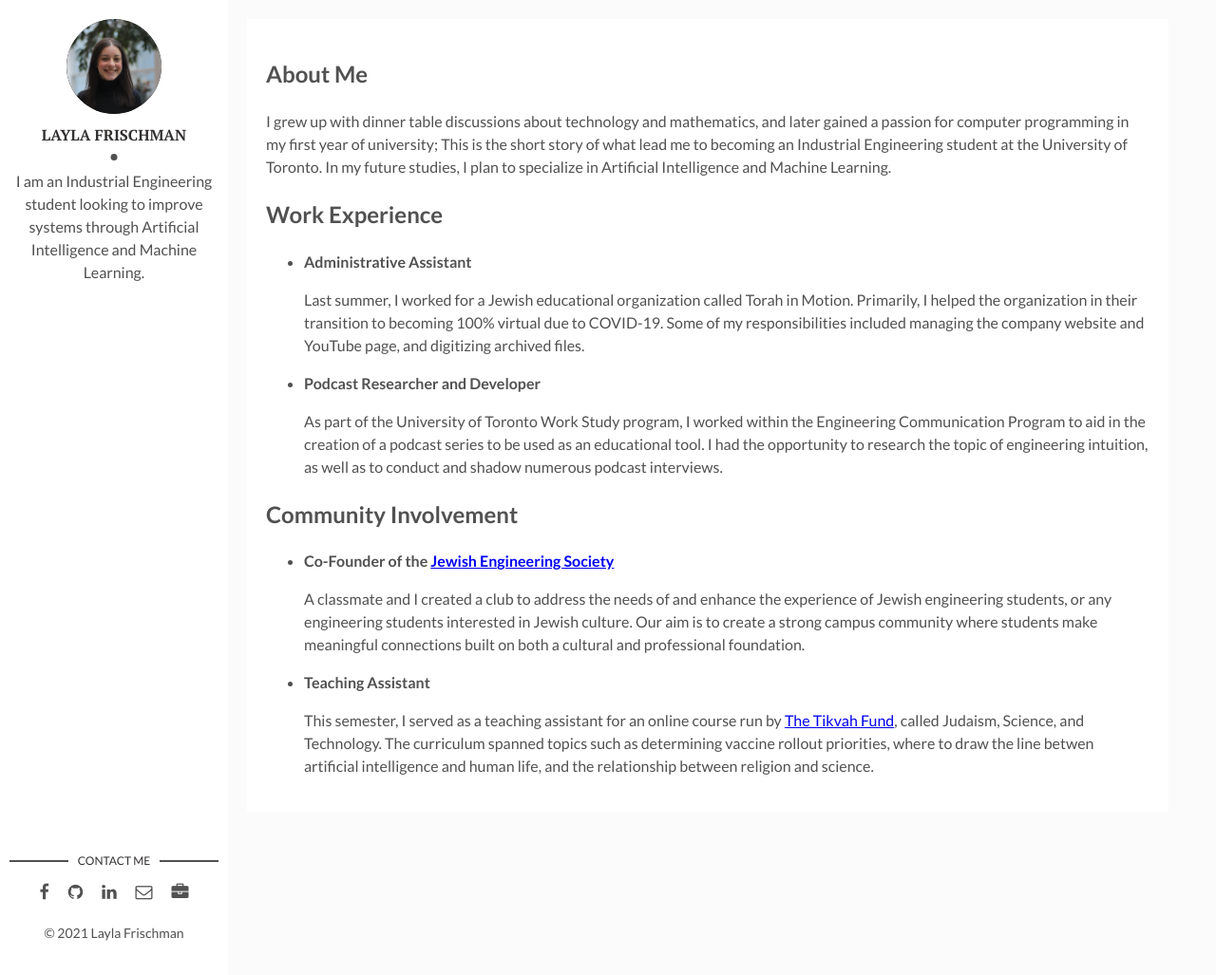
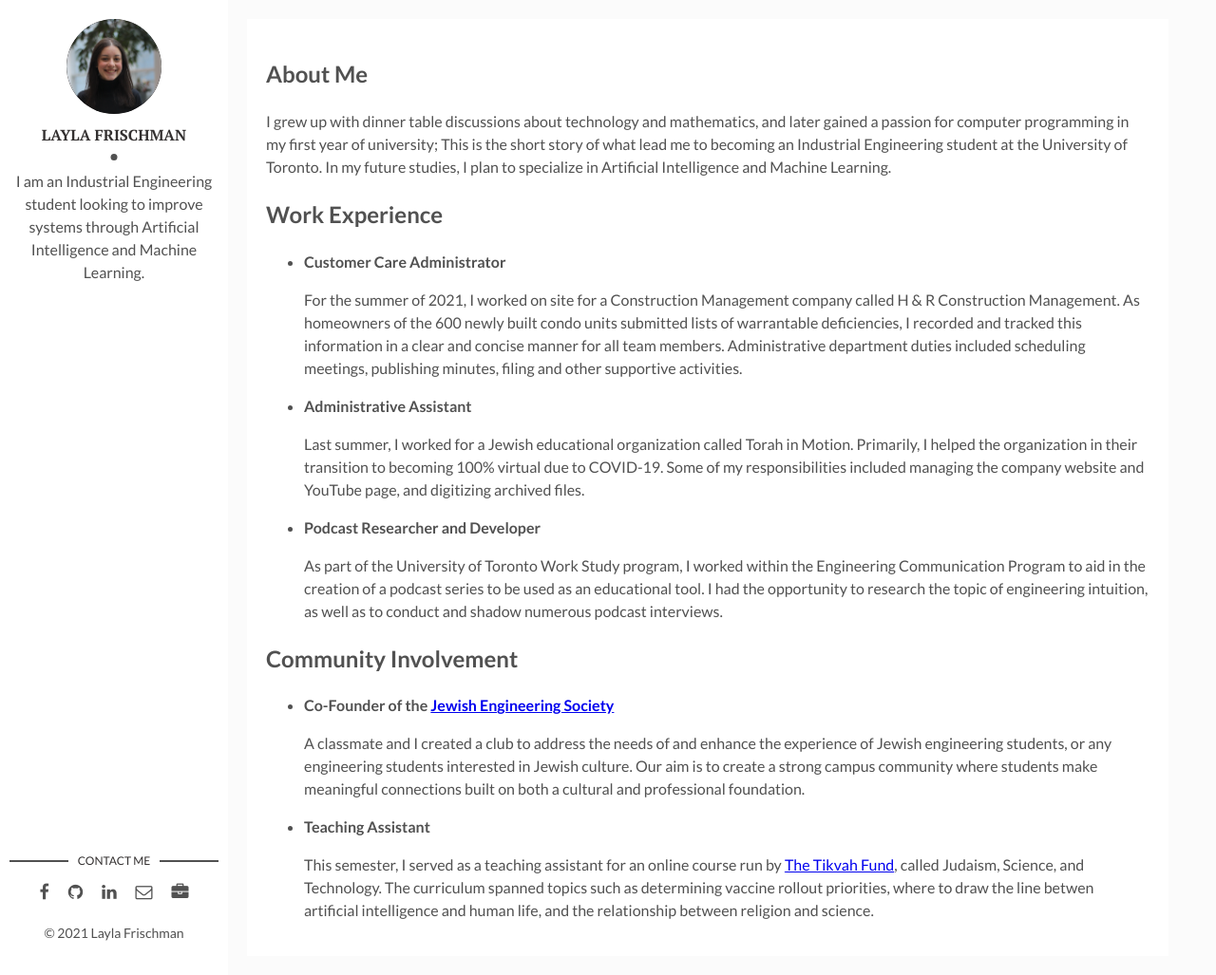
Before and after one commit to laylafrischman/laylafrischman.github.io, a Jekyll site: the page built from index.md, in a window 1280 px wide and 1027 px high. Shown: the whole window at 95% size. Built offline with Jekyll 4.4.1, drawn with Linux system fonts in a browser that asks for light colours.

Commit message:
jes link opens in new tab, added section

```diff
--- a/index.md
+++ b/index.md
@@ -9,6 +9,10 @@ I grew up with dinner table discussions about technology and mathematics, and la
 
 ## **Work Experience**
 
+- **Customer Care Administrator**
+
+  For the summer of 2021, I worked on site for a Construction Management company called H & R Construction Management. As homeowners of the 600 newly built condo units submitted lists of warrantable deficiencies, I recorded and tracked this information in a clear and concise manner for all team members. Administrative department duties included scheduling meetings, publishing minutes, filing and other supportive activities.
+
 - **Administrative Assistant**
 
   Last summer, I worked for a Jewish educational organization called Torah in Motion. Primarily, I helped the organization in their transition to becoming 100% virtual due to COVID-19. Some of my responsibilities included managing the company website and YouTube page, and digitizing archived files.
@@ -19,7 +23,7 @@ I grew up with dinner table discussions about technology and mathematics, and la
 
 ## **Community Involvement**
 
-- **Co-Founder of the [Jewish Engineering Society](https://jes.skule.ca)**
+- **Co-Founder of the [Jewish Engineering Society](https://jes.skule.ca){:target="_blank"}**
 
   A classmate and I created a club to address the needs of and enhance the experience of Jewish engineering students, or any engineering students interested in Jewish culture. Our aim is to create a strong campus community where students make meaningful connections built on both a cultural and professional foundation.
 
```
